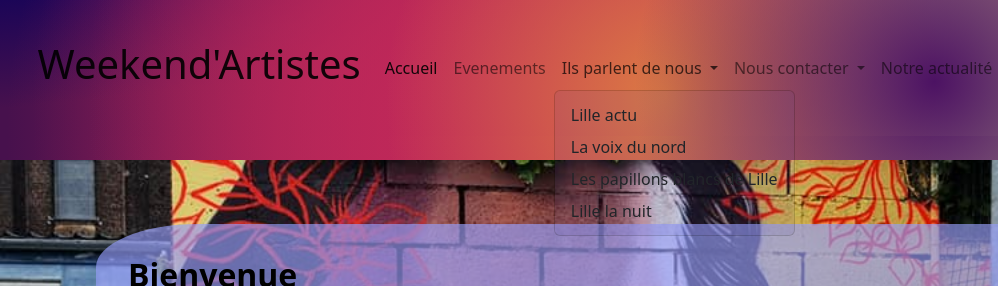
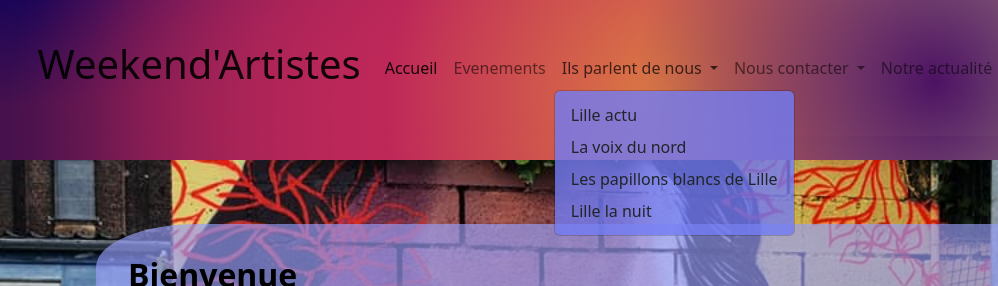
Before and after one commit to Zlarb02/weekend-artistes, a website: page index.html in a window 1280 px wide. Both pictures are taken after a click on the button "Ils parlent de nous". Shown: the top 286 px of the page, 0-998 px from the left. Drawn offline with Linux system fonts and the light colour scheme.

Commit message:
nav colors changed

```diff
--- a/css/style.css
+++ b/css/style.css
@@ -25,7 +25,7 @@ header, footer, nav {
 		linear-gradient(to right, #7f5d996c, #b8205d);
 }
 .dropdown-menu {
-    background-color: rgba(91, 82, 169, 0.1);
+    background-color: rgba(114, 124, 244, 0.8);
 }
 .dropdown-menu > li > a:hover {
     background-color: rgba(151, 158, 250, 0.65);;
@@ -113,7 +113,7 @@ main > section > h2, main > section > p {
     }
 }
 
-@media (min-width: 1024px ) {
+@media (min-width: 1060px ) {
     .wea-logo-left{
         display: none;
     }
```
